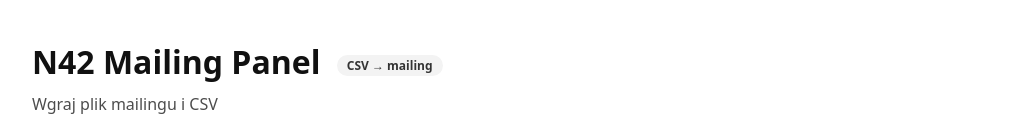
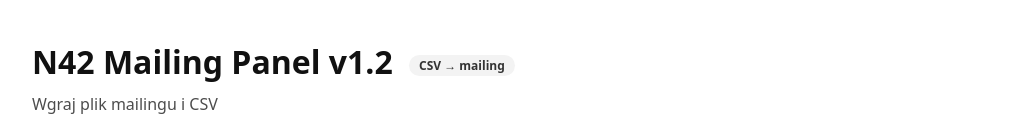
Before and after one commit to Sadus9999/mini-mailing, a website: page index.html in a window 1280 px wide. Shown: the top 131 px of the page, without its empty margins (134-1145 px from the left). Drawn offline with Linux system fonts and the light colour scheme.

Commit message:
Update index.html

```diff
--- a/index.html
+++ b/index.html
@@ -191,7 +191,7 @@
   </style>
 </head>
 <body>
-  <h1>N42 Mailing Panel <span class="pill">CSV → mailing</span></h1>
+  <h1>N42 Mailing Panel v1.2 <span class="pill">CSV → mailing</span></h1>
 
 
   <div class="muted">Wgraj plik mailingu i CSV</div>
```
